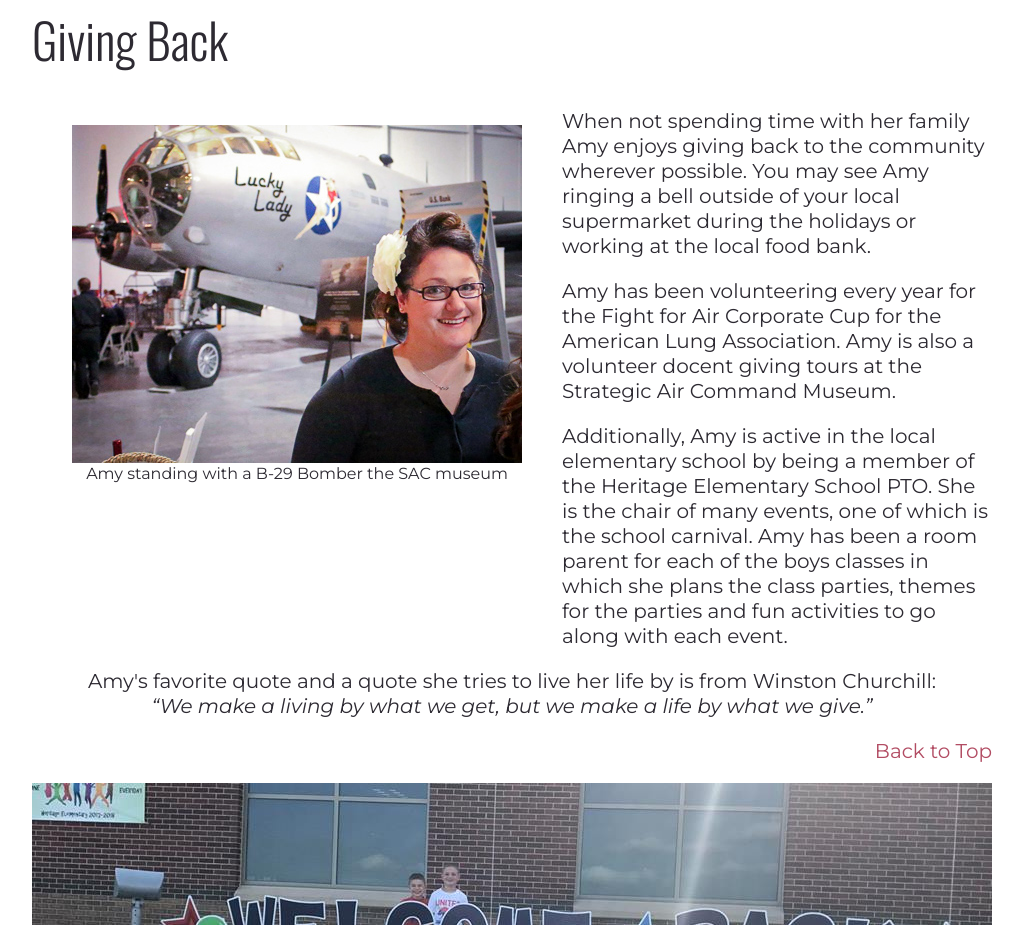
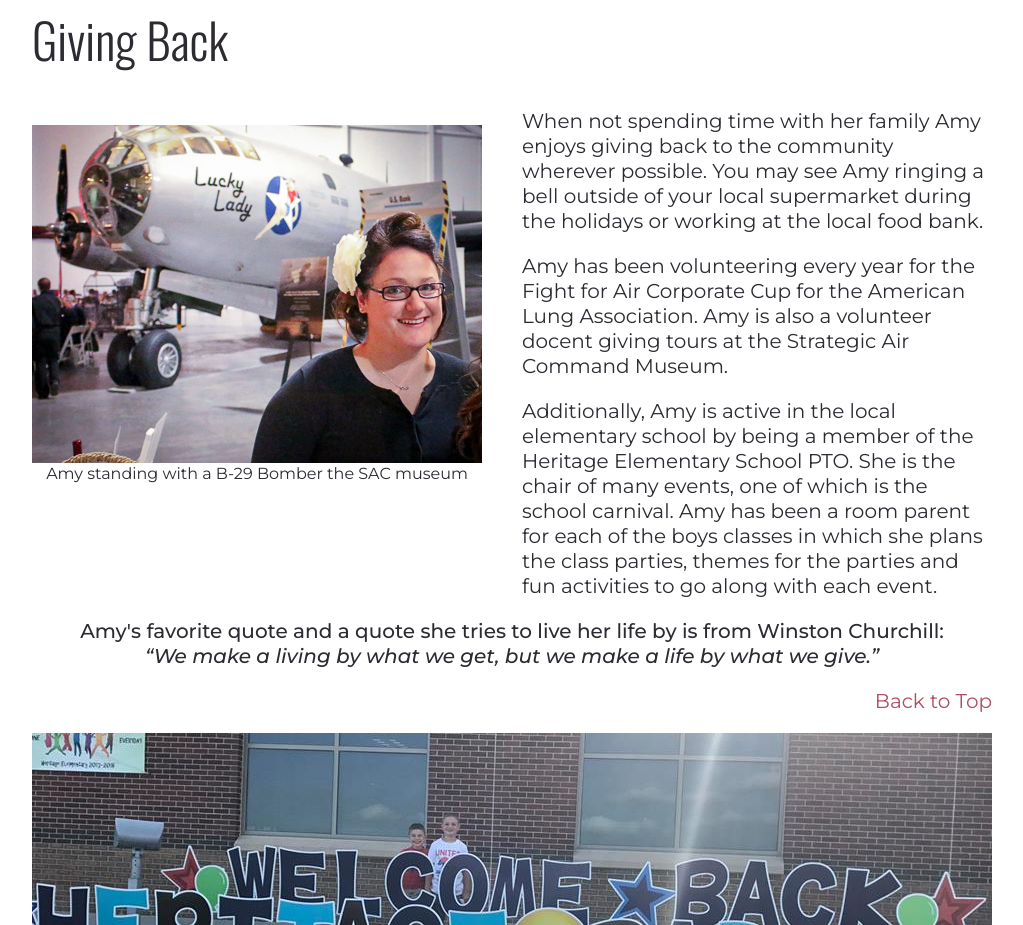
Before and after one commit to adonner/bioSite, a plain HTML site: page index.html in a window 1280 px wide. Shown: the part 1756-2681 px from the top of the page, without its empty margins (128-1151 px from the left). Drawn offline with nearby package versions, Linux system fonts and the light colour scheme.

Commit message:
Add files via upload

```diff
--- a/styles/style.css
+++ b/styles/style.css
@@ -117,10 +117,13 @@ figure.familymarket{
 
 figure.airplane {
 	float: left;
+	margin-left: 0px;
 	text-align: center;
 }
 
 .quote {
+	font-family: 'Montserrat', sans-serif;
+	font-weight: 500;
 	clear: both;
 	text-align: center;
 }
```
